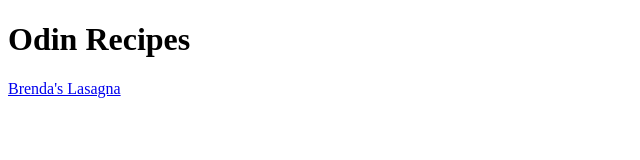
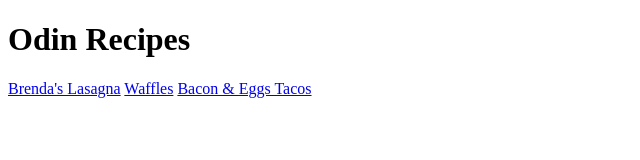
Before and after one commit to Oscsalven/odin_recipies, a plain HTML site: page index.html in a window 1280 px wide. Shown: the whole page, without its empty margins (0-640 px from the left). Drawn offline with Linux system fonts and the light colour scheme.

Commit message:
Added links to new recipes

```diff
--- a/index.html
+++ b/index.html
@@ -9,5 +9,7 @@
 <body>
     <h1>Odin Recipes</h1>
     <a href="recipes/brendas-lasagna.html">Brenda's Lasagna</a>
+    <a href="recipes/waffles.html">Waffles</a>
+    <a href="recipes/bacon-eggs-tacos.html">Bacon & Eggs Tacos</a>
 </body>
 </html>
```
